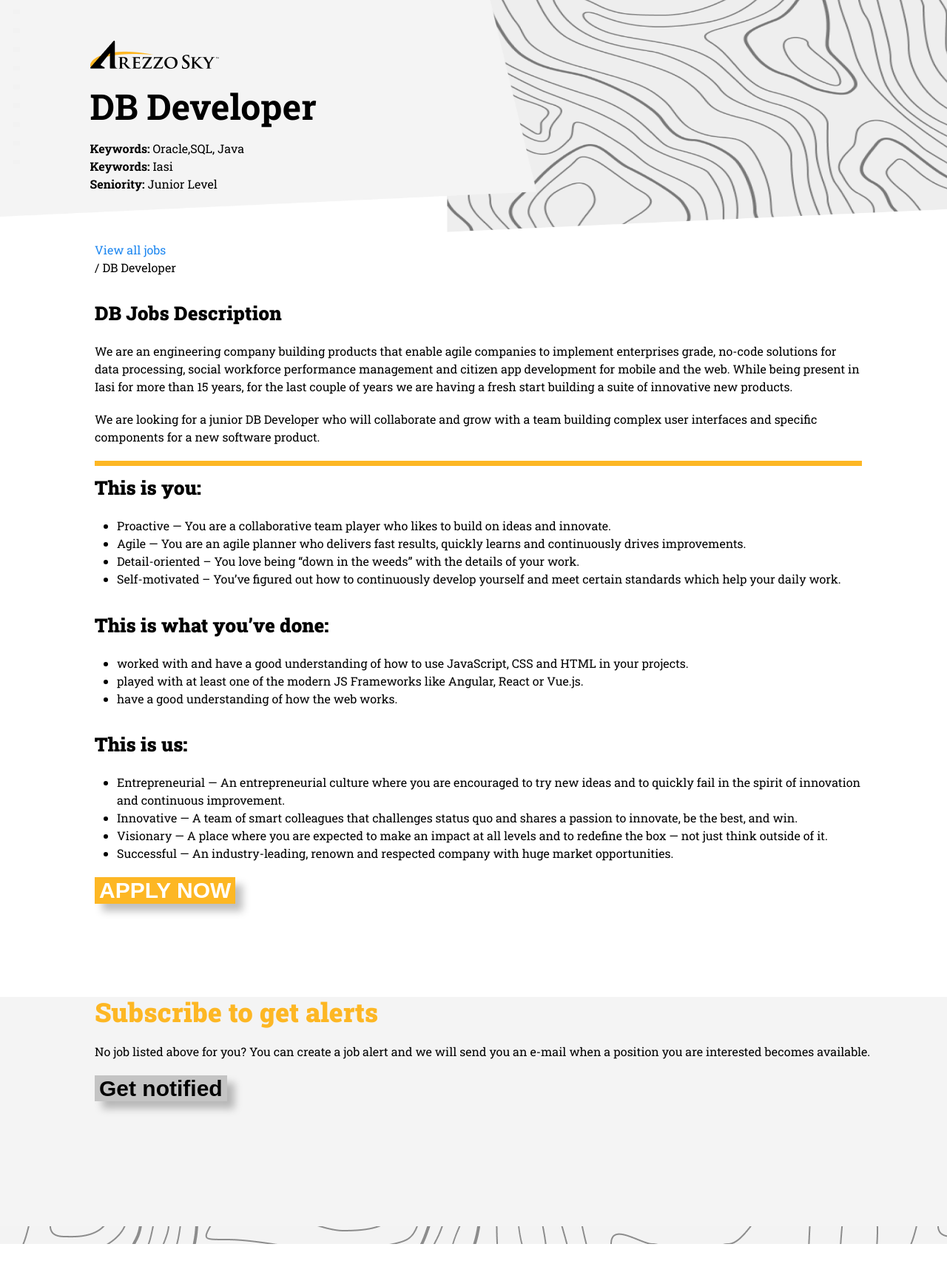
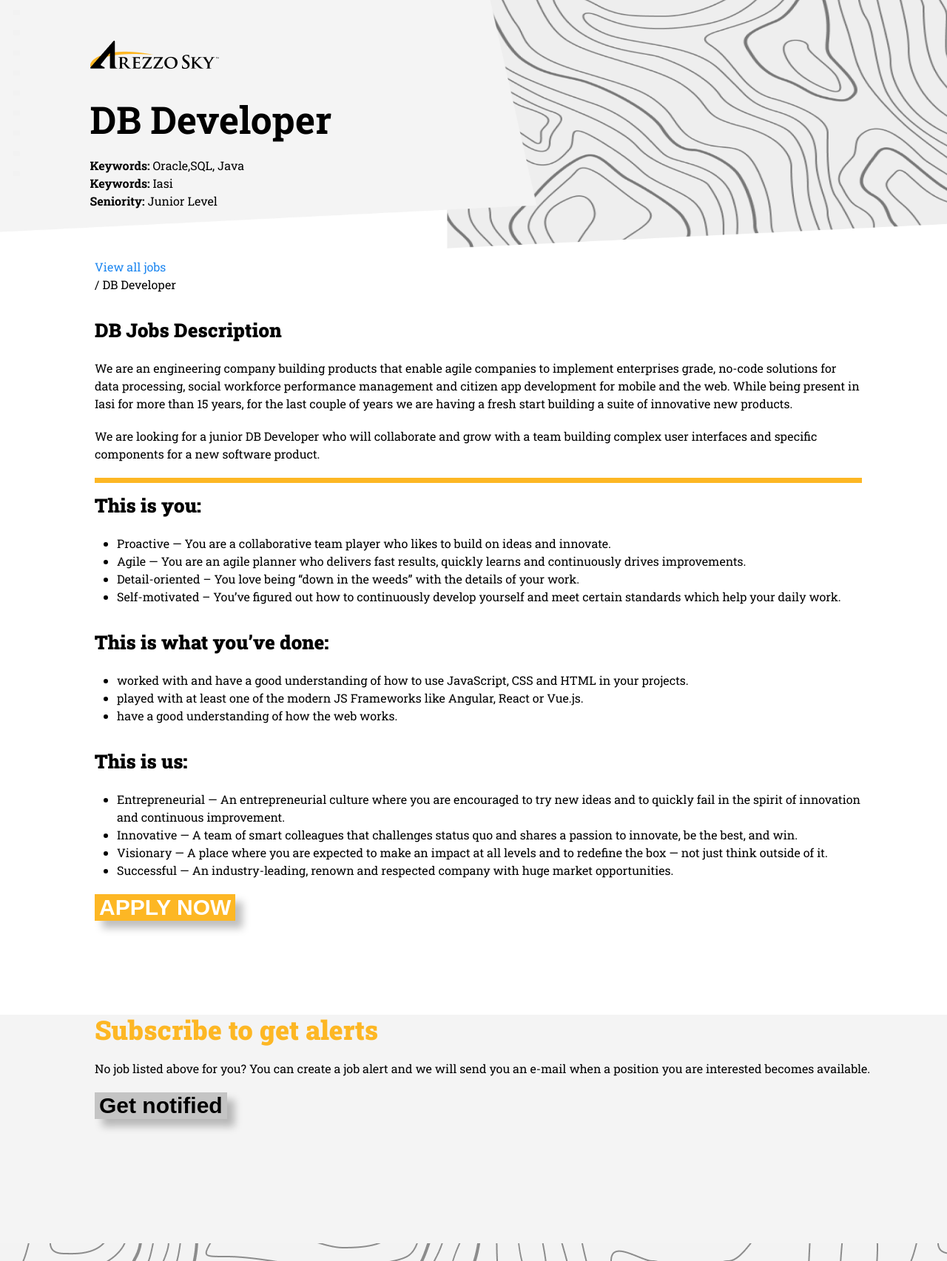
Before and after one commit to dhananjay-fe/dhananjay-fe.github.io, a Jekyll site: the page built from _jobs/database.md, in a window 1280 px wide. Shown: the whole page at 74% size. Built offline with Jekyll 4.4.1, drawn with Linux system fonts in a browser that asks for light colours; nearby versions of some CDN libraries; before the commit the page ends 1682 px from its top, so only the background shows below that.

Commit message:
fixed label font size for job title

```diff
--- a/_layouts/default.html
+++ b/_layouts/default.html
@@ -20,7 +20,7 @@
 
                         <dl id="job-info">
                         <div class="job-title">
-                            <strong  style="font-size:48px">{{ page.title   }}</strong>
+                            <strong>{{ page.title   }}</strong>
                         </div>
                         <div class="job-pointers">
                             <p><b>Keywords:</b> {{ page.Keywords  }}</p>
--- a/assets/css/main.css
+++ b/assets/css/main.css
@@ -339,6 +339,8 @@ margin-bottom: 11%;
 .logo-container2 .job-title{
     line-height: 100%;
     padding-top: 2%;
+    font-size: 4vw;
+
 }
 
 .logo-container2 .job-pointers{
```
